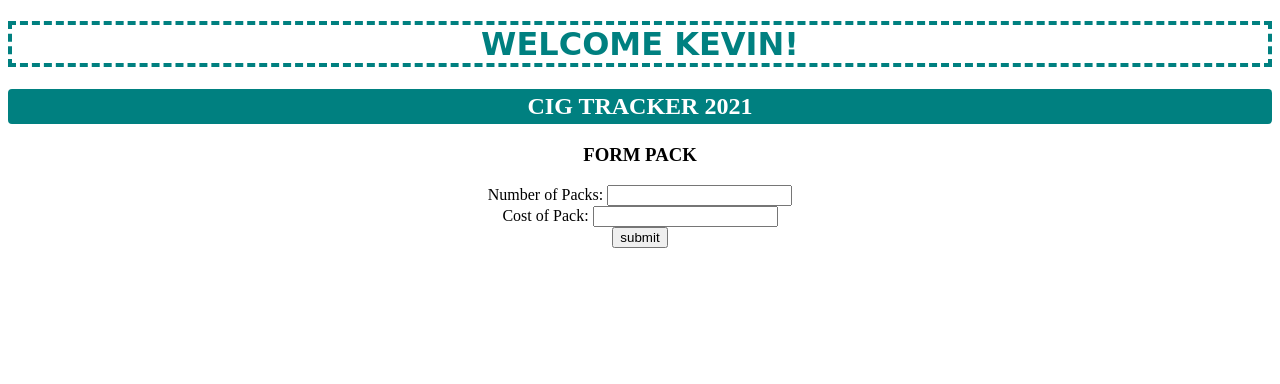
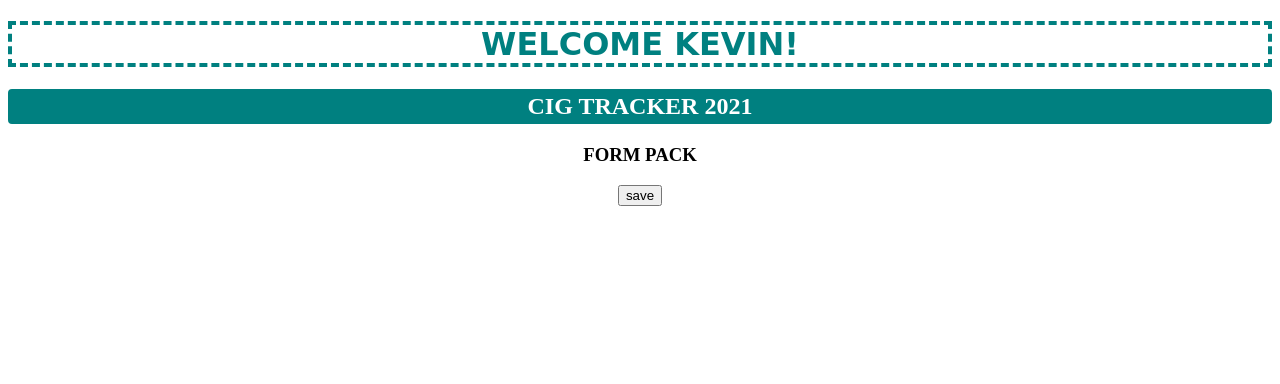
Before and after one commit to DrKornballer/KAI, a Django app: page /pack/ in a window 1280 px wide. Shown: the top 384 px of the page. Run offline with Django 3.2, Linux system fonts and the light colour scheme.

Commit message:
new commit

```diff
--- a/pack/templates/pack/index.html
+++ b/pack/templates/pack/index.html
@@ -5,15 +5,9 @@
 <div class = "form_pack">
     <h3>FORM PACK</h3>
     <p>
-        <form action: "/pack/" method="POST">
-
-         <label for "num_packs">Number of Packs:</label>
-         <input id = "num_packs" type="number">
-        </br>
-         <label for "cost_packs">Cost of Pack:</label>
-         <input id = "cost_packs" type="number">
-         </br>
-         <input type ="submit" value="submit">
+        <form method="POST"> {% csrf_token %}
+            {{form_pack}}
+     <input type="submit" value="save"/>
 </form>
     </p>
 </div>
--- a/pack/views.py
+++ b/pack/views.py
@@ -7,6 +7,7 @@ def packs_create(request):
      form=packsForm(request.POST or None)
      if form.is_valid():
           form.save()
+
      return render(request, 'pack/index.htmnl')
 
 def pack(request):
```
